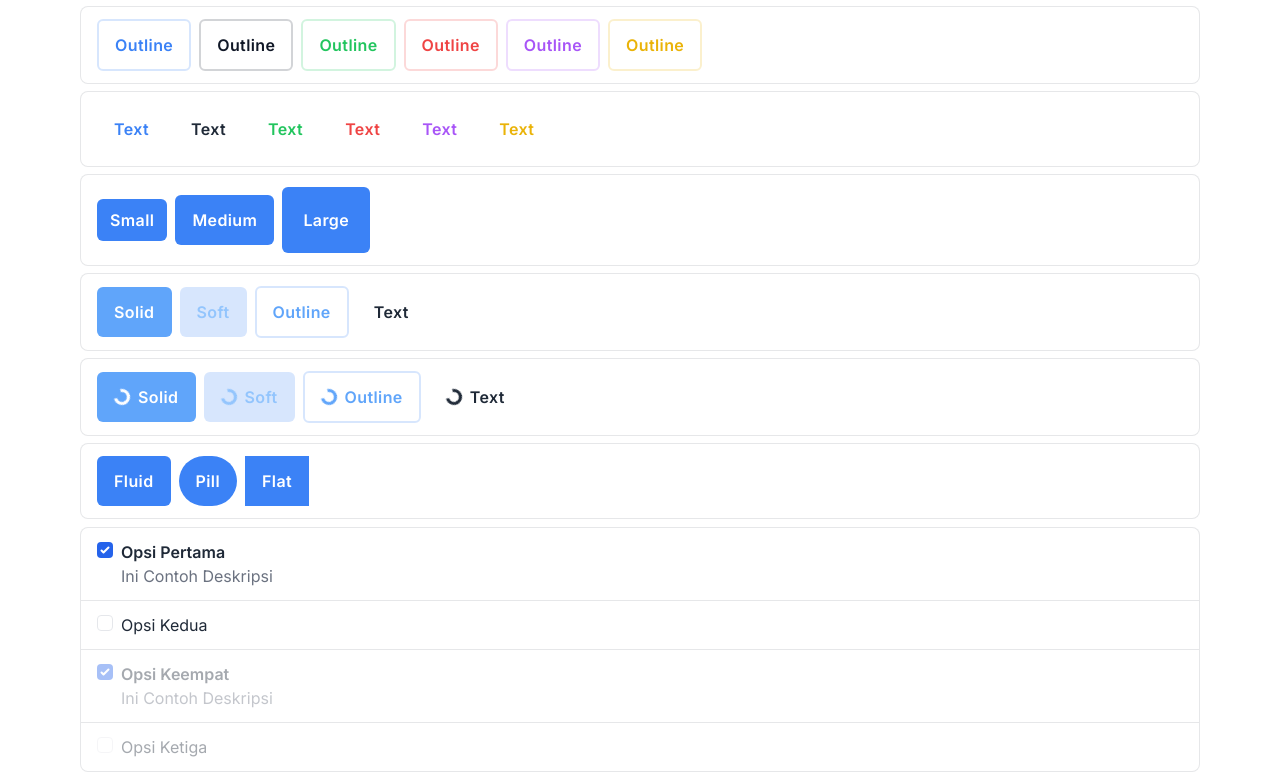
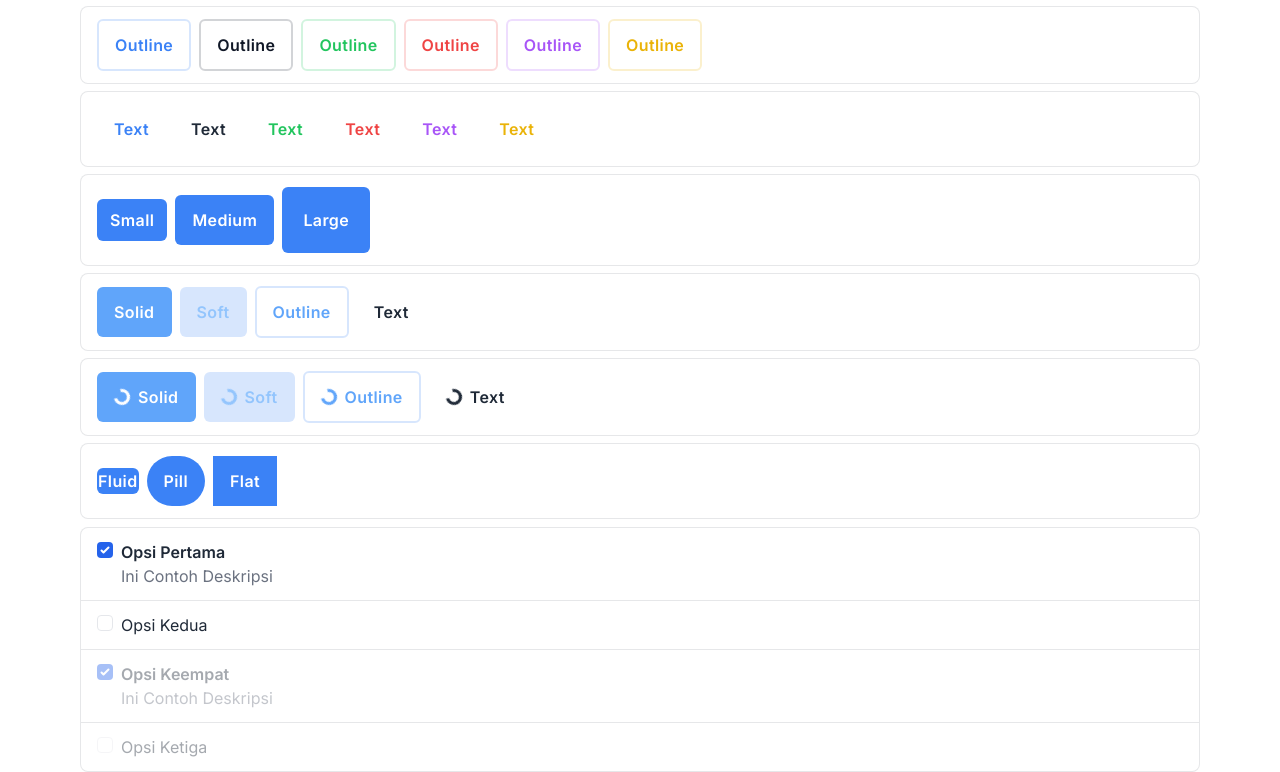
Before and after one commit to angkasa27/next-design-system, a Next.js app: page / in a window 1280 px wide. Shown: the part 1178-1950 px from the top of the page. Built offline with nearby package versions, Linux system fonts and the light colour scheme.

Commit message:
Fix fluid button

```diff
--- a/src/components/elements/Button/Button.js
+++ b/src/components/elements/Button/Button.js
@@ -13,6 +13,7 @@ export default function Button(props) {
     rounded,
     loading,
     disabled,
+    fluid,
     ...buttonProps
   } = props;
 
@@ -23,6 +24,7 @@ export default function Button(props) {
       case "large":
         return " py-3 px-4 sm:p-5 ";
       default:
+        if (fluid) return "";
         return " py-3 px-4 ";
     }
   };
```
